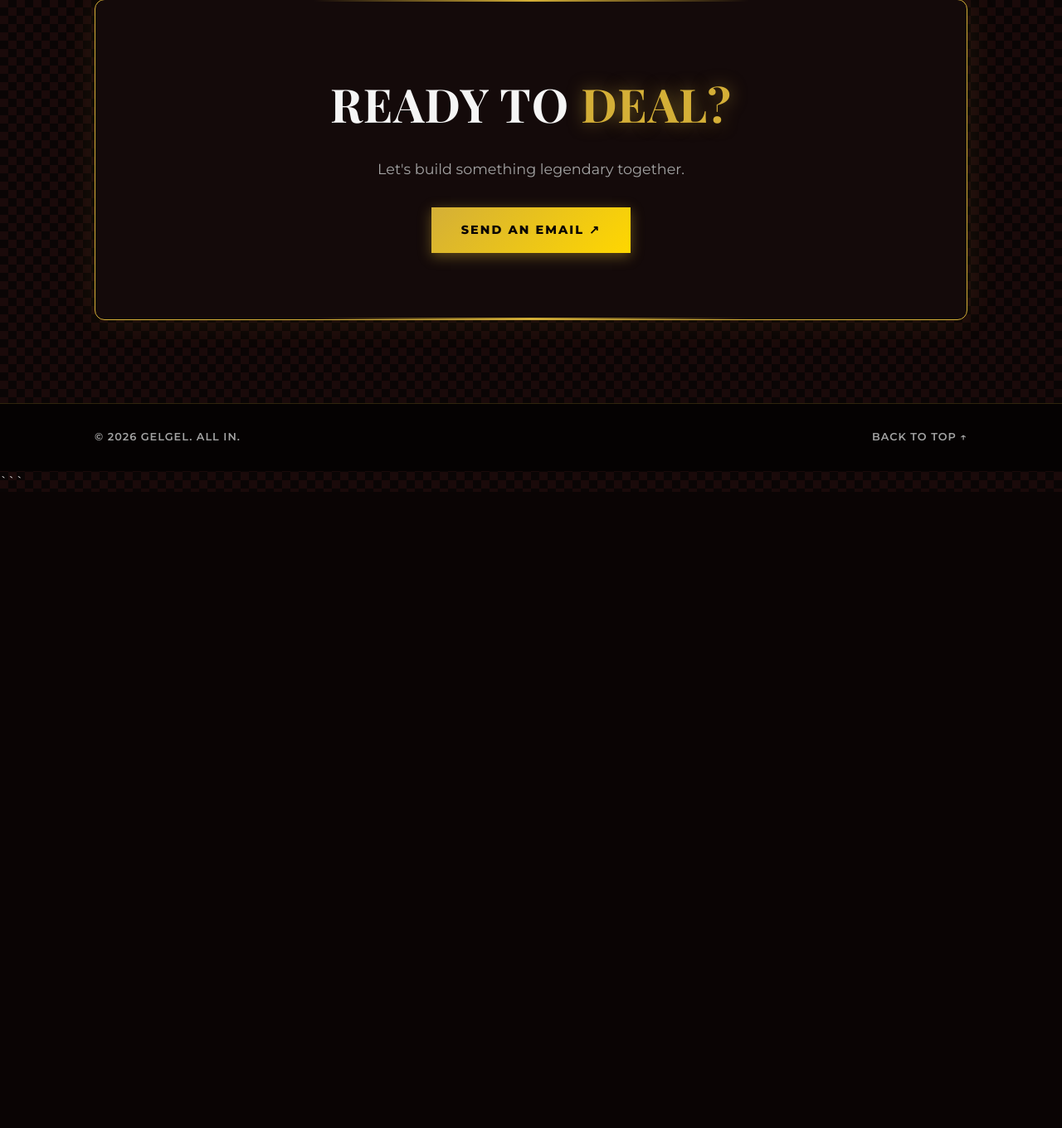
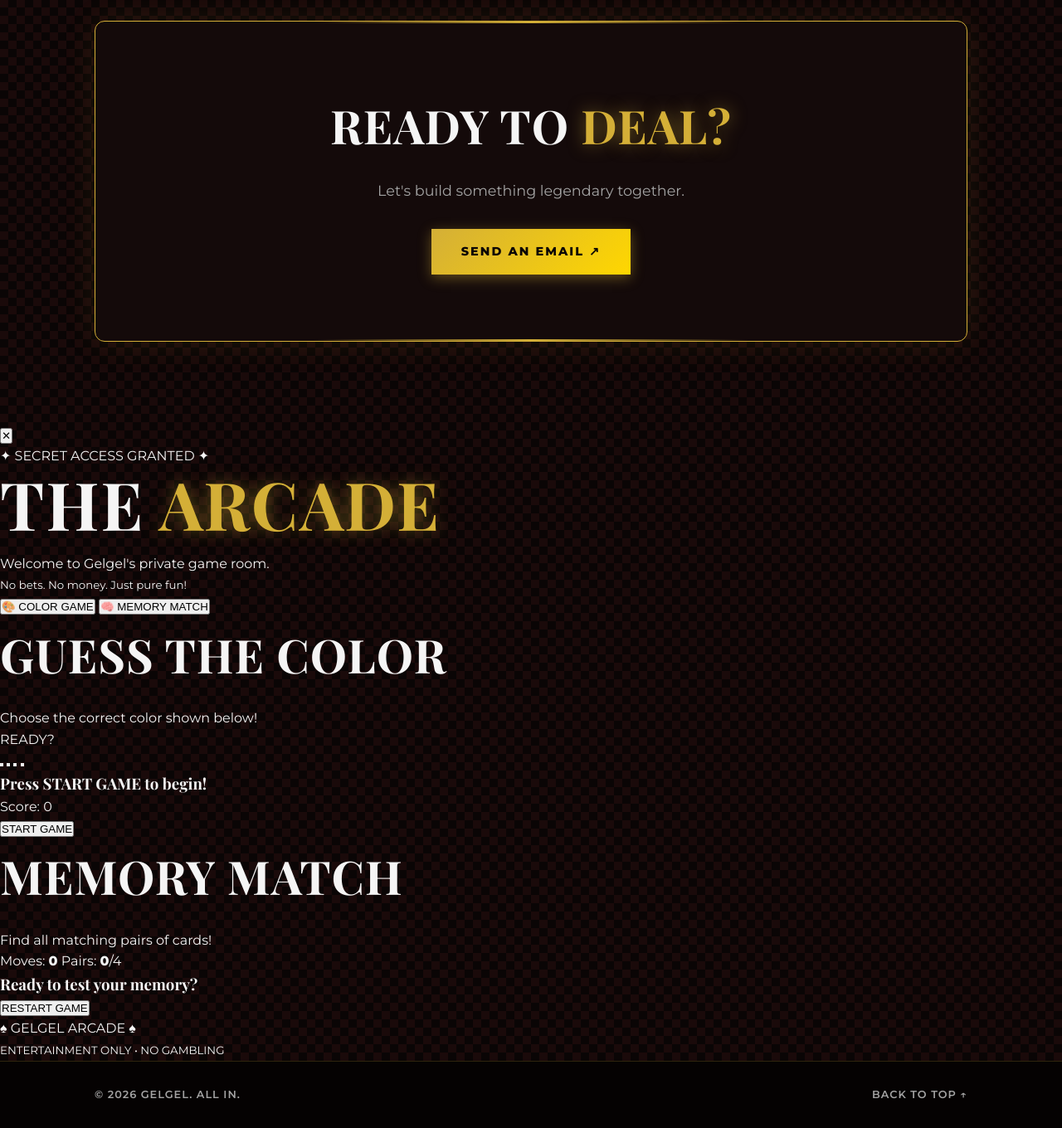
Before and after one commit to clarenv/gengen, a Flask app: page / in a window 1280 px wide. Shown: the part 2991-4351 px from the top of the page at 83% size. Before the commit the page ends 3584 px from the top, so only its background shows below. Run offline with Flask 3, Linux system fonts and the light colour scheme; some web fonts are replaced.

Commit message:
Update bul.html

````diff
--- a/templates/bul.html
+++ b/templates/bul.html
@@ -1,8 +1,10 @@
+
 <!DOCTYPE html>
 <html lang="en">
 <head>
     <meta charset="UTF-8">
     <meta name="viewport" content="width=device-width, initial-scale=1.0">
+
     <title>Gelgel | The High Roller Portfolio</title>
 
     <!-- CSS -->
@@ -28,11 +30,18 @@
         <source src="/static/audio/spa.mp3" type="audio/mpeg">
     </audio>
 
+    <!-- SECRET GAME ROOM BUTTON -->
+    <button id="secretGamesBtn" class="secret-games-btn">
+        🎮 ENTER SECRET GAME ROOM
+    </button>
+
     <!-- NAVIGATION -->
     <header class="header">
         <div class="navbar container">
 
-            <a href="#home" class="logo">GELGEL<span>♠</span></a>
+            <a href="#home" class="logo" id="secretLogo">
+                GELGEL<span>♠</span>
+            </a>
 
             <button class="menu-toggle" id="menuToggle">MENU</button>
 
@@ -294,6 +303,134 @@
 
     </main>
 
+    <!-- ==================================
+         SECRET GAME ROOM
+    ================================== -->
+
+    <div class="game-room" id="gameRoom">
+
+        <div class="game-container">
+
+            <!-- CLOSE BUTTON -->
+            <button class="close-game" id="closeGame" aria-label="Close Game Room">
+                ✕
+            </button>
+
+            <!-- GAME HEADER -->
+            <div class="game-heading">
+
+                <span>✦ SECRET ACCESS GRANTED ✦</span>
+
+                <h1>
+                    THE <span class="gold-text">ARCADE</span>
+                </h1>
+
+                <p>Welcome to Gelgel's private game room.</p>
+
+                <small>
+                    No bets. No money. Just pure fun!
+                </small>
+
+            </div>
+
+            <!-- GAME SELECTION -->
+            <div class="game-selection">
+
+                <button class="game-tab active" data-game="colorGame">
+                    🎨 COLOR GAME
+                </button>
+
+                <button class="game-tab" data-game="memoryGame">
+                    🧠 MEMORY MATCH
+                </button>
+
+            </div>
+
+            <!-- ==================================
+                 COLOR GUESSING GAME
+            ================================== -->
+
+            <div class="game-panel active" id="colorGame">
+
+                <h2>GUESS THE COLOR</h2>
+
+                <p>
+                    Choose the correct color shown below!
+                </p>
+
+                <div class="color-display" id="colorDisplay">
+                    READY?
+                </div>
+
+                <div class="color-options" id="colorOptions">
+
+                    <button class="color-option" aria-label="Color option 1"></button>
+                    <button class="color-option" aria-label="Color option 2"></button>
+                    <button class="color-option" aria-label="Color option 3"></button>
+                    <button class="color-option" aria-label="Color option 4"></button>
+
+                </div>
+
+                <h3 id="colorMessage">
+                    Press START GAME to begin!
+                </h3>
+
+                <p>
+                    Score: <span id="colorScore">0</span>
+                </p>
+
+                <button class="game-start-btn" id="startColorGame">
+                    START GAME
+                </button>
+
+            </div>
+
+            <!-- ==================================
+                 MEMORY MATCH GAME
+            ================================== -->
+
+            <div class="game-panel" id="memoryGame">
+
+                <h2>MEMORY MATCH</h2>
+
+                <p>
+                    Find all matching pairs of cards!
+                </p>
+
+                <div class="memory-stats">
+
+                    <span>
+                        Moves: <b id="memoryMoves">0</b>
+                    </span>
+
+                    <span>
+                        Pairs: <b id="memoryPairs">0</b>/4
+                    </span>
+
+                </div>
+
+                <div class="memory-grid" id="memoryGrid"></div>
+
+                <h3 id="memoryMessage">
+                    Ready to test your memory?
+                </h3>
+
+                <button class="game-start-btn" id="restartMemory">
+                    RESTART GAME
+                </button>
+
+            </div>
+
+            <!-- GAME ROOM FOOTER -->
+            <div class="game-footer">
+                <p>♠ GELGEL ARCADE ♠</p>
+                <small>ENTERTAINMENT ONLY • NO GAMBLING</small>
+            </div>
+
+        </div>
+
+    </div>
+
     <!-- FOOTER -->
     <footer class="footer">
 
@@ -312,4 +449,3 @@
 
 </body>
 </html>
-```
````
